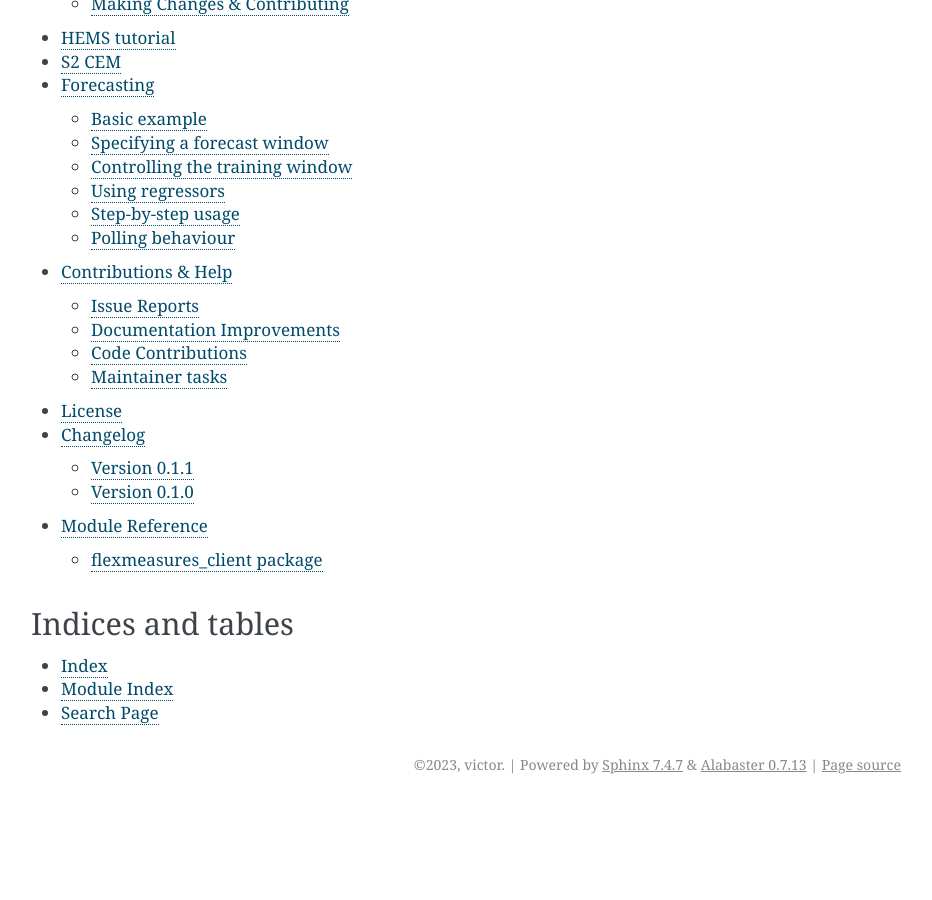
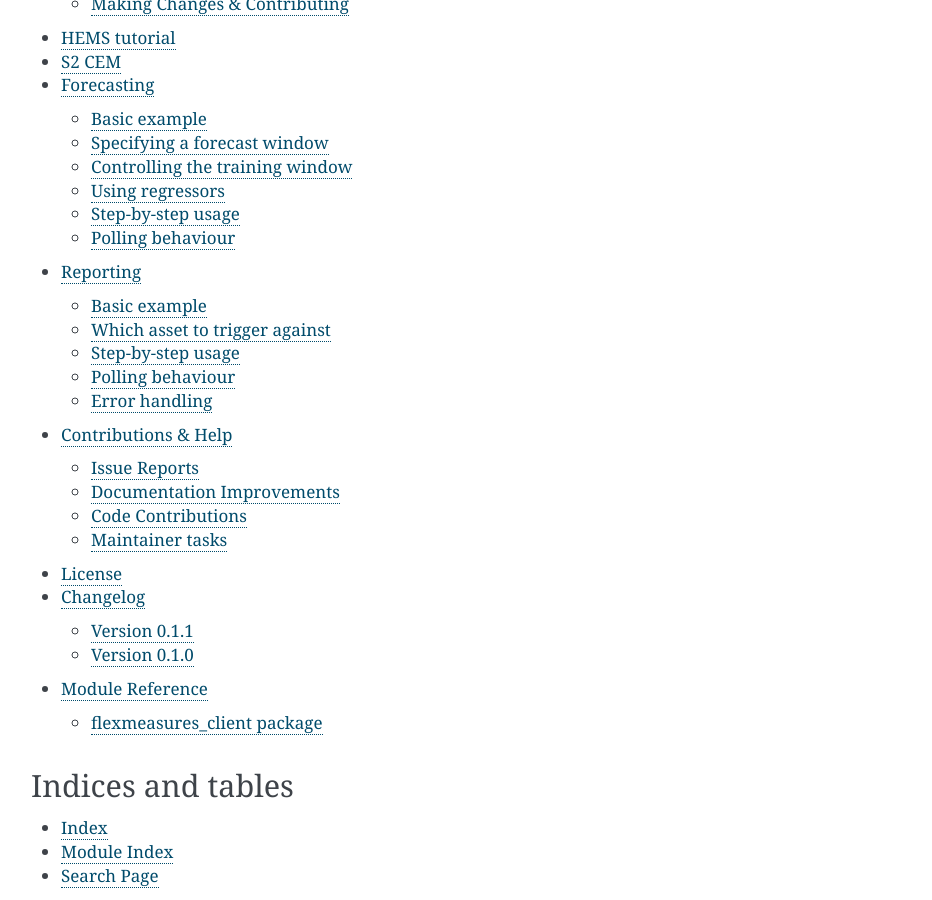
Before and after one commit to FlexMeasures/flexmeasures-client, a Sphinx documentation site: the page built from docs/index.rst, in a window 1280 px wide and 900 px high, scrolled down 802 px. Shown: the whole window, without its empty margins (339-1271 px from the left). Built offline with Sphinx 7.4.7, drawn with Linux system fonts in a browser that asks for light colours; before the commit the page ends 1606 px from its top, so only the background shows below that; some of the changed lines change nothing that is shown.

Commit message:
docs: document the reporting client methods
Mirror the forecasting page: endpoints and server requirement, which
asset a report is triggered against, the polling knobs, and what
JobFailedError and JobTimeoutError each mean.

Signed-off-by: Mohamed Belhsan Hmida <mohamedbelhsanhmida@gmail.com>

```diff
--- a/docs/index.rst
+++ b/docs/index.rst
@@ -31,6 +31,7 @@
 
    Overview <readme>
    Forecasting <forecasting>
+   Reporting <reporting>
    Contributions & Help <contributing>
    License <license>
    Authors <authors>
--- /dev/null
+++ b/docs/reporting.rst
@@ -0,0 +1,151 @@
+.. _reporting:
+
+Reporting
+=========
+
+The FlexMeasures Client supports the report trigger endpoint introduced in
+FlexMeasures v1.1.0:
+
+- ``POST /assets/<id>/reports/trigger`` — queue a one-off reporting job
+- ``GET  /jobs/<uuid>``                 — poll a background job
+
+These are exposed through four client methods:
+
+- :meth:`trigger_report` — trigger and return the job UUID
+- :meth:`get_job_status` — look a job up once
+- :meth:`wait_for_job`   — poll a job until it reaches a terminal state
+- :meth:`trigger_and_await_report` — convenience wrapper for triggering and waiting
+
+.. note::
+
+    These endpoints require a FlexMeasures server of version **1.1.0** or above,
+    running a worker on the ``reporting`` queue::
+
+        flexmeasures jobs run-worker --queue reporting
+
+
+Basic example
+-------------
+
+Compute a report over yesterday, writing its result to a sensor:
+
+.. code-block:: python
+
+    import asyncio
+    from flexmeasures_client import FlexMeasuresClient
+
+    async def main():
+        client = FlexMeasuresClient(
+            host="localhost:5000",
+            ssl=False,
+            email="user@example.com",
+            password="password",
+        )
+
+        await client.trigger_and_await_report(
+            asset_id=3,
+            reporter="AggregatorReporter",
+            config={"method": "sum"},
+            parameters={
+                "input": [{"sensor": 1}, {"sensor": 2}],
+                "output": [{"sensor": 4}],
+                "start": "2026-08-17T00:00:00+02:00",
+                "end": "2026-08-18T00:00:00+02:00",
+            },
+        )
+
+        # Reports write to their output sensors, so read the result back
+        values = await client.get_sensor_data(
+            sensor_id=4,
+            start="2026-08-17T00:00:00+02:00",
+            duration="P1D",
+            unit="MW",
+            resolution="PT15M",
+        )
+        print(values)
+
+        await client.close()
+
+    asyncio.run(main())
+
+
+Which asset to trigger against
+------------------------------
+
+Every output sensor has to belong to the asset in the URL or one of its
+descendants, and the caller needs to be able to read the input sensors and to
+record data on the output sensors.  So a report writing to sensors of one site
+is triggered against that site, and a report aggregating several sites into a
+community sensor is triggered against the community.
+
+
+Step-by-step usage
+-------------------
+
+Trigger and wait separately to handle the job UUID yourself:
+
+.. code-block:: python
+
+    # Step 1 – enqueue the reporting job
+    job_id = await client.trigger_report(
+        asset_id=3,
+        reporter="AggregatorReporter",
+        config={"method": "sum"},
+        parameters=parameters,
+    )
+    print(f"Job queued: {job_id}")
+
+    # Step 2 – look it up whenever you like
+    job = await client.get_job_status(job_id)
+    print(job["status"])  # QUEUED, STARTED, FINISHED, FAILED, ...
+
+    # Step 3 – or block until it reaches a terminal state
+    job = await client.wait_for_job(job_id)
+
+
+Polling behaviour
+-----------------
+
+``wait_for_job`` polls ``GET /jobs/<uuid>`` until the job reaches a terminal
+state.  Waits back off exponentially, so short jobs are picked up quickly
+without hammering the server on long ones:
+
+- ``polling_interval`` (default 2 s)      — wait before the first poll
+- ``max_polling_interval`` (default 30 s) — cap on the backing-off wait
+- ``timeout`` (default 600 s)             — total budget for the job to finish
+
+.. code-block:: python
+
+    job = await client.wait_for_job(
+        job_id,
+        timeout=3600.0,           # allow an hour for a heavy report
+        max_polling_interval=60.0,
+    )
+
+
+Error handling
+--------------
+
+Jobs that end badly raise rather than returning a status:
+
+- :class:`JobFailedError` — the job ended as ``FAILED``, ``STOPPED`` or
+  ``CANCELED``.  The message carries the server's own message and, where the
+  worker stored one, its traceback.
+- :class:`JobTimeoutError` — the job did not finish within ``timeout``.  The
+  message names the last status seen, which distinguishes a report stuck in
+  ``QUEUED`` (no worker on the ``reporting`` queue) from one still ``STARTED``.
+
+.. code-block:: python
+
+    from flexmeasures_client.exceptions import JobFailedError, JobTimeoutError
+
+    try:
+        await client.trigger_and_await_report(...)
+    except JobFailedError as exception:
+        print(f"The report did not compute: {exception}")
+    except JobTimeoutError as exception:
+        print(f"The report is taking too long: {exception}")
+
+A request the server rejects outright — unknown reporter, malformed
+parameters, an output sensor outside the asset's subtree — raises ``ValueError``
+from :meth:`trigger_report`, before any job is queued.
```
